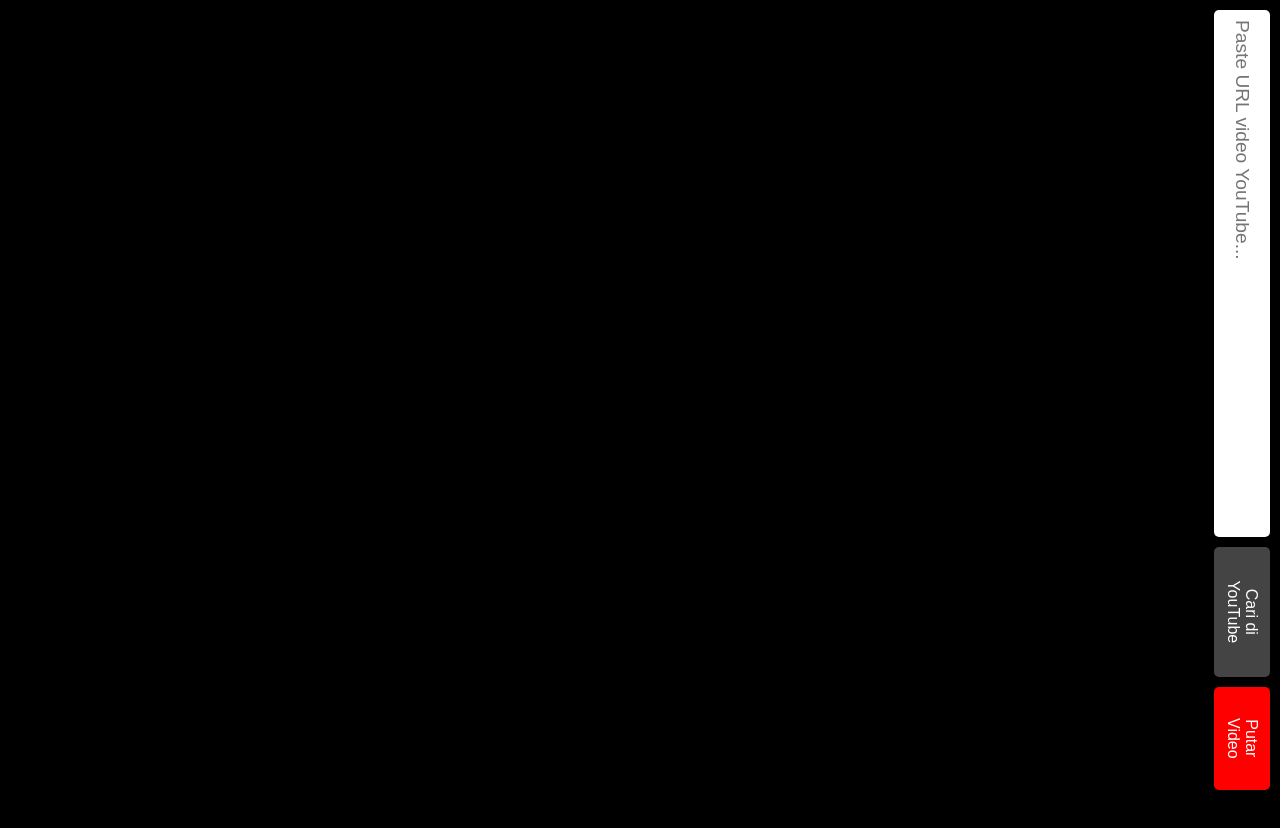
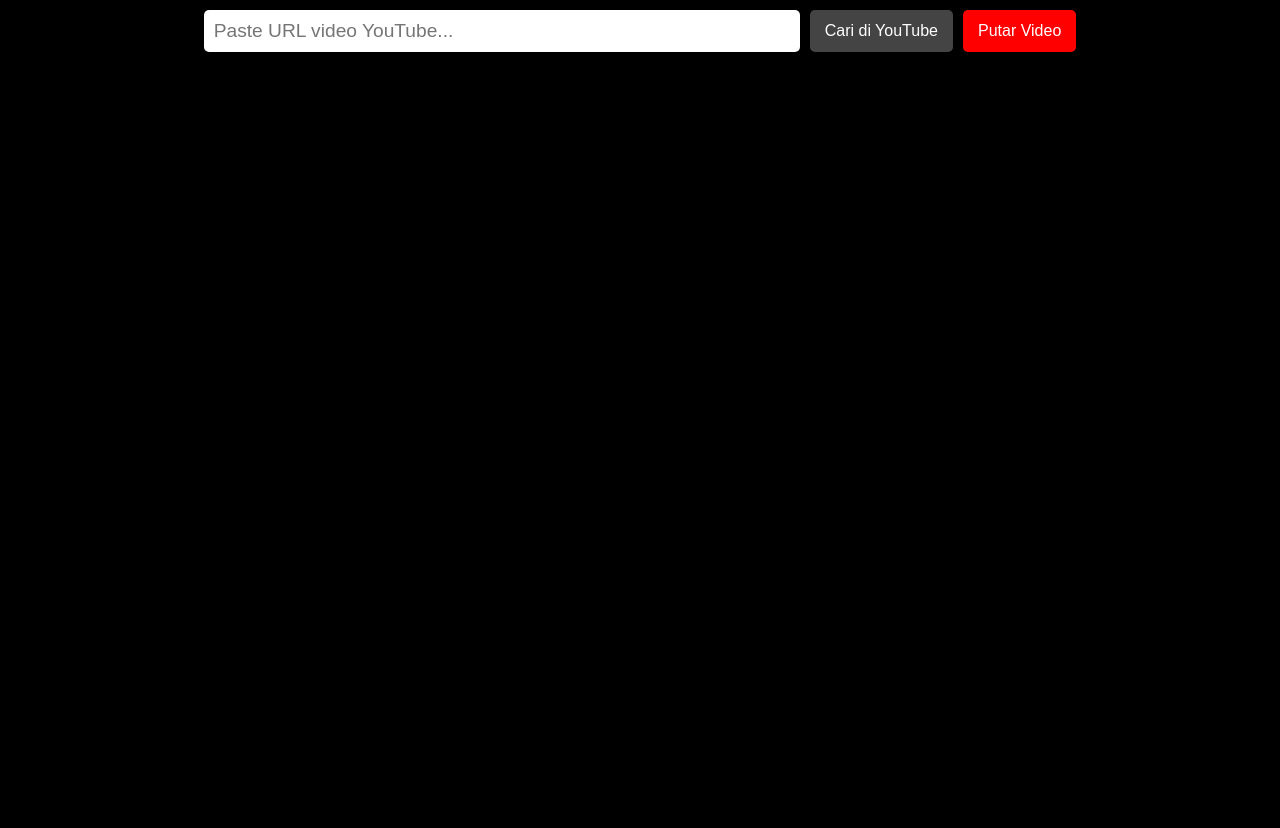
Before and after one commit to laconya/landscapeview4, a plain HTML site: page index.html in a window 1280 px wide. After the commit the page ends 800 px from the top, so only its background shows below. Drawn offline with Linux system fonts and the light colour scheme.

Commit message:
Update index.html

```diff
--- a/index.html
+++ b/index.html
@@ -16,18 +16,14 @@
       font-family: sans-serif;
     }
 
-    .rotated-wrapper {
-      position: absolute;
-      top: 50%;
-      left: 50%;
-      transform: translate(-50%, -50%) rotate(90deg);
-      transform-origin: center center;
-      width: 100vh;
-      height: 100vw;
+    .wrapper {
+      position: relative;
+      width: 100%;
+      height: 100%;
       display: flex;
       flex-direction: column;
+      align-items: center;
       justify-content: flex-start;
-      align-items: center;
     }
 
     form {
@@ -35,6 +31,7 @@
       display: flex;
       flex-direction: row;
       gap: 10px;
+      z-index: 2;
     }
 
     input[type="text"] {
@@ -64,16 +61,19 @@
     }
 
     iframe {
-      width: 90vw;
-      height: 60vh;
+      width: 100vw;
+      height: 56.25vw; /* 16:9 ratio */
       border: none;
-      margin-top: 10px;
       background: black;
+      position: fixed;
+      bottom: 0;
+      left: 0;
+      z-index: 1;
     }
   </style>
 </head>
 <body>
-  <div class="rotated-wrapper">
+  <div class="wrapper">
     <form onsubmit="event.preventDefault();">
       <input type="text" id="videoInput" placeholder="Paste URL video YouTube...">
       <button class="search-btn" onclick="openYouTubeSearch()">Cari di YouTube</button>
```
